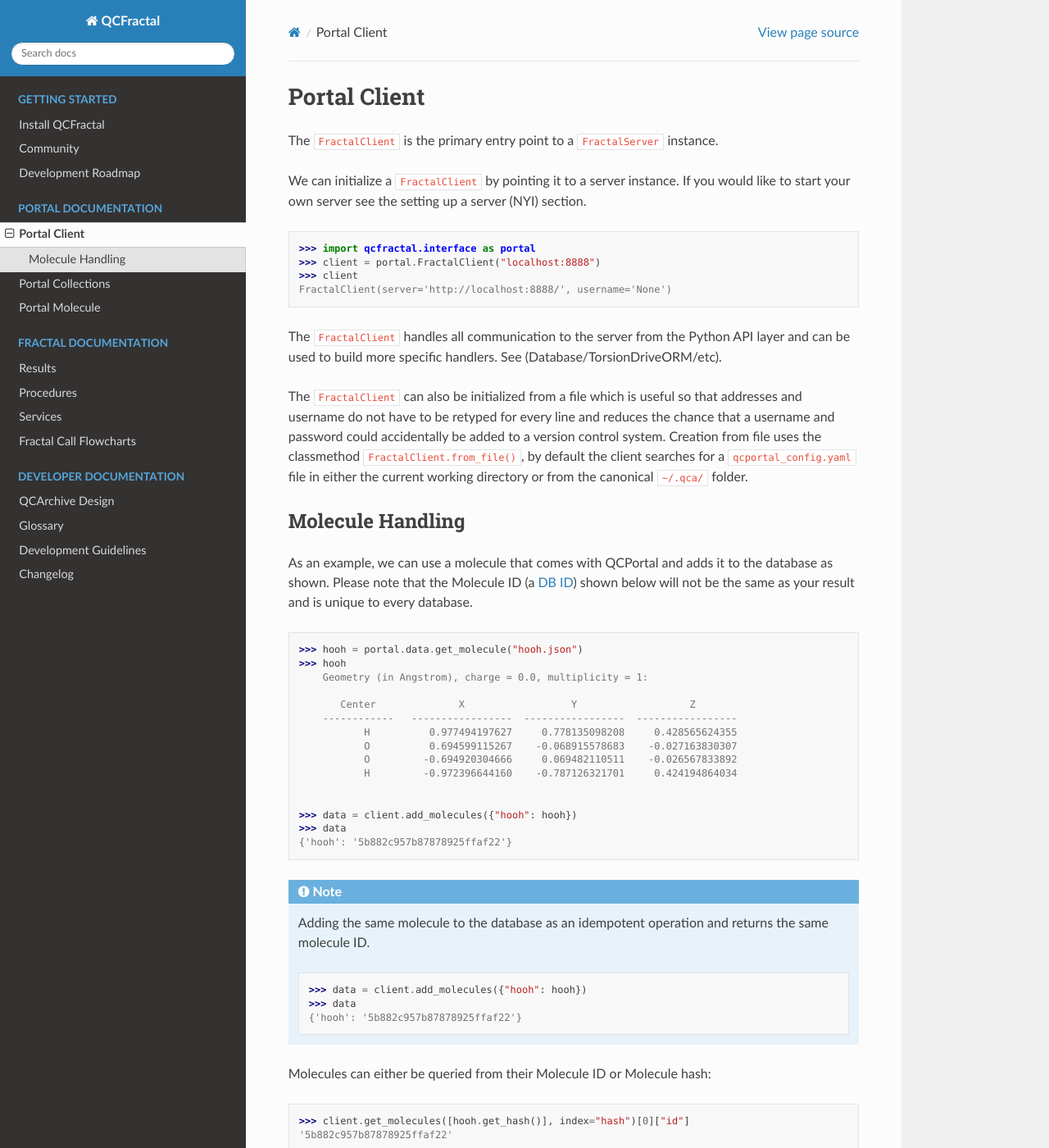
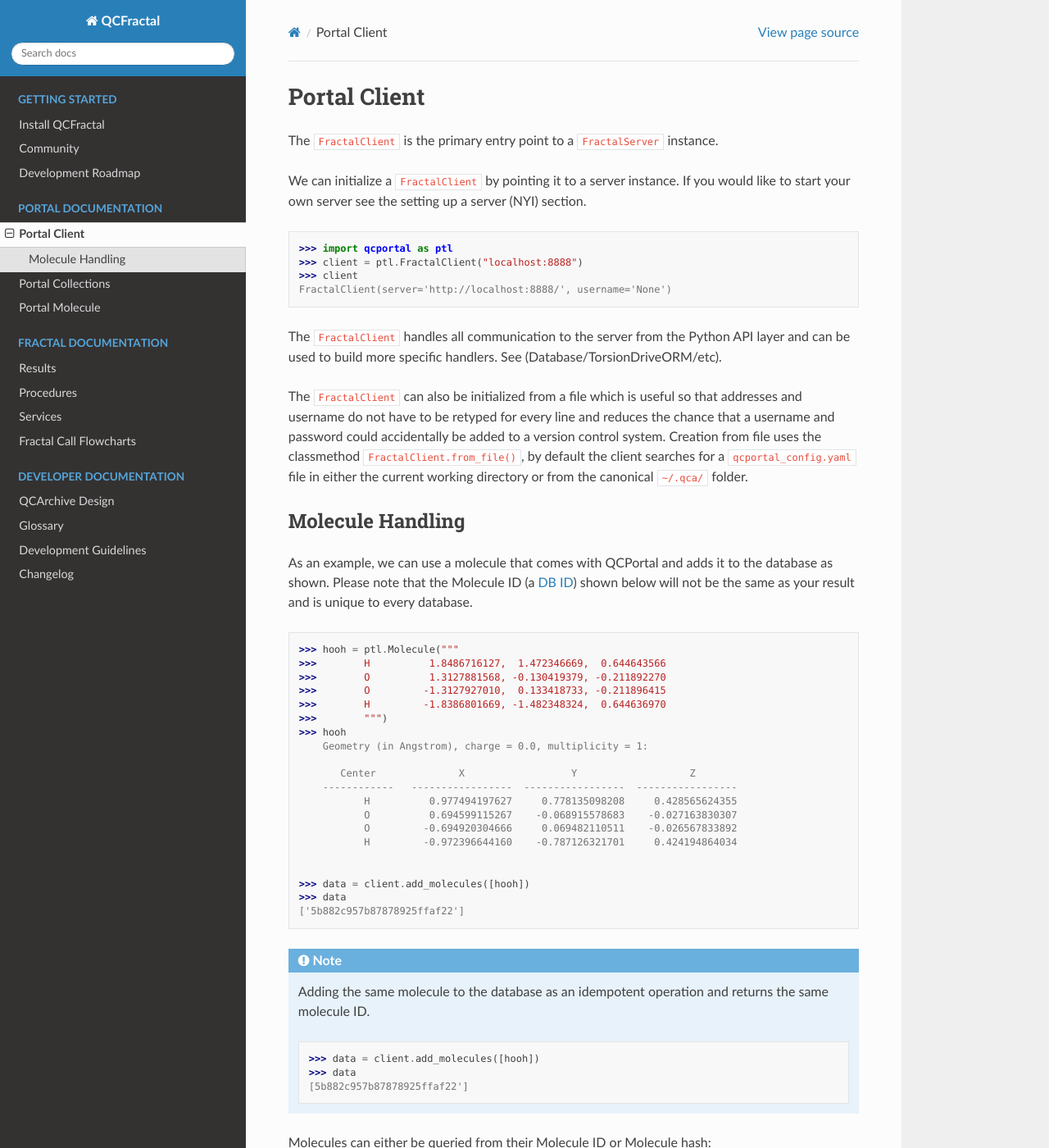
Before and after one commit to MolSSI/QCFractal, a Sphinx documentation site: the page built from docs/source/portal-client.rst, in a window 1280 px wide and 1400 px high. Shown: the whole window at 82% size. Built offline with Sphinx 7.4.7 and the Read the Docs theme 2.0.0, drawn with Linux system fonts in a browser that asks for light colours; the version number could not be read and is left out; some of the changed text lies outside the part shown.

Commit message:
Client: Updates client molecule docs

```diff
--- a/docs/source/portal-client.rst
+++ b/docs/source/portal-client.rst
@@ -9,8 +9,8 @@ section.
 
 .. code-block:: python
 
-    >>> import qcfractal.interface as portal
-    >>> client = portal.FractalClient("localhost:8888")
+    >>> import qcportal as ptl
+    >>> client = ptl.FractalClient("localhost:8888")
     >>> client
     FractalClient(server='http://localhost:8888/', username='None')
 
@@ -37,7 +37,12 @@ database.
 
 .. code-block:: python
 
-    >>> hooh = portal.data.get_molecule("hooh.json")
+    >>> hooh = ptl.Molecule("""
+    >>>        H          1.8486716127,  1.472346669,  0.644643566
+    >>>        O          1.3127881568, -0.130419379, -0.211892270
+    >>>        O         -1.3127927010,  0.133418733, -0.211896415
+    >>>        H         -1.8386801669, -1.482348324,  0.644636970
+    >>>        """)
     >>> hooh
         Geometry (in Angstrom), charge = 0.0, multiplicity = 1:
 
@@ -49,9 +54,9 @@ database.
                H         -0.972396644160    -0.787126321701     0.424194864034
 
 
-    >>> data = client.add_molecules({"hooh": hooh})
+    >>> data = client.add_molecules([hooh])
     >>> data
-    {'hooh': '5b882c957b87878925ffaf22'}
+    ['5b882c957b87878925ffaf22']
 
 .. note::
 
@@ -60,17 +65,17 @@ database.
 
     .. code-block:: python
 
-        >>> data = client.add_molecules({"hooh": hooh})
+        >>> data = client.add_molecules([hooh])
         >>> data
-        {'hooh': '5b882c957b87878925ffaf22'}
+        [5b882c957b87878925ffaf22']
 
 Molecules can either be queried from their Molecule ID or Molecule
 hash:
 
 .. code-block:: python
 
-    >>> client.get_molecules([hooh.get_hash()], index="hash")[0]["id"]
+    >>> client.get_molecules([hooh.get_hash()], index="hash")[0].id
     '5b882c957b87878925ffaf22'
 
-    >>> client.get_molecules([data["hooh"]], index="id")[0]["id"]
+    >>> client.get_molecules(data, index="id")[0].id
     '5b882c957b87878925ffaf22'
```
